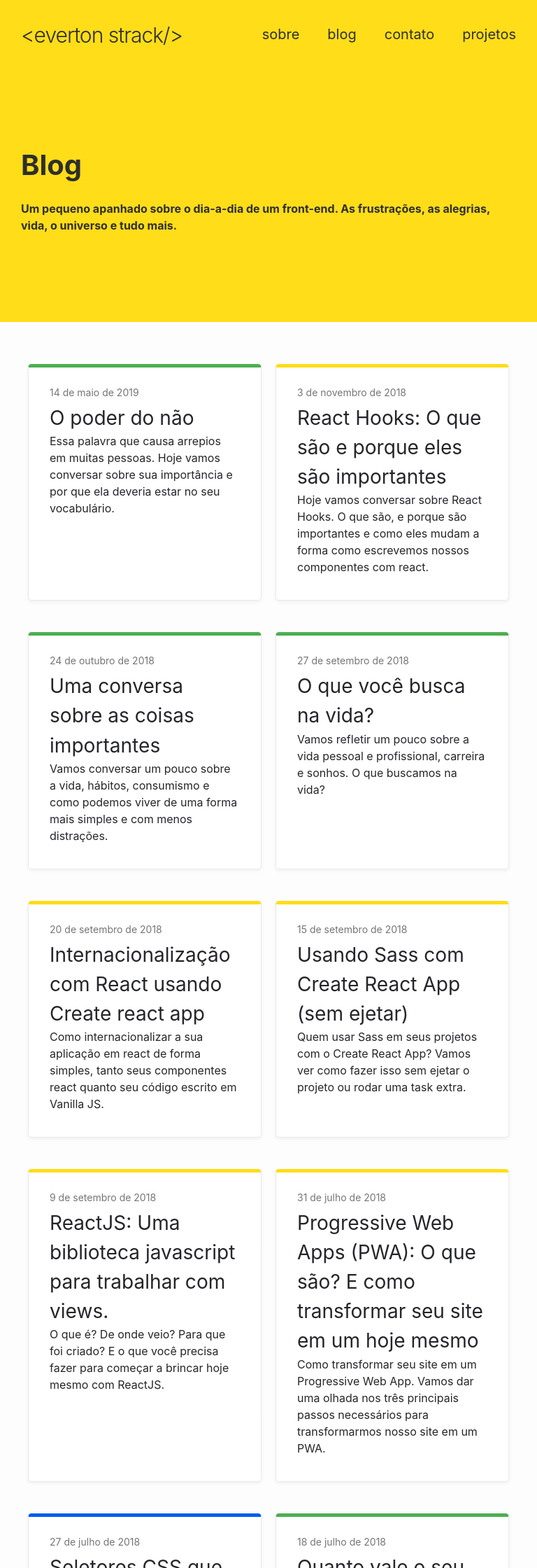
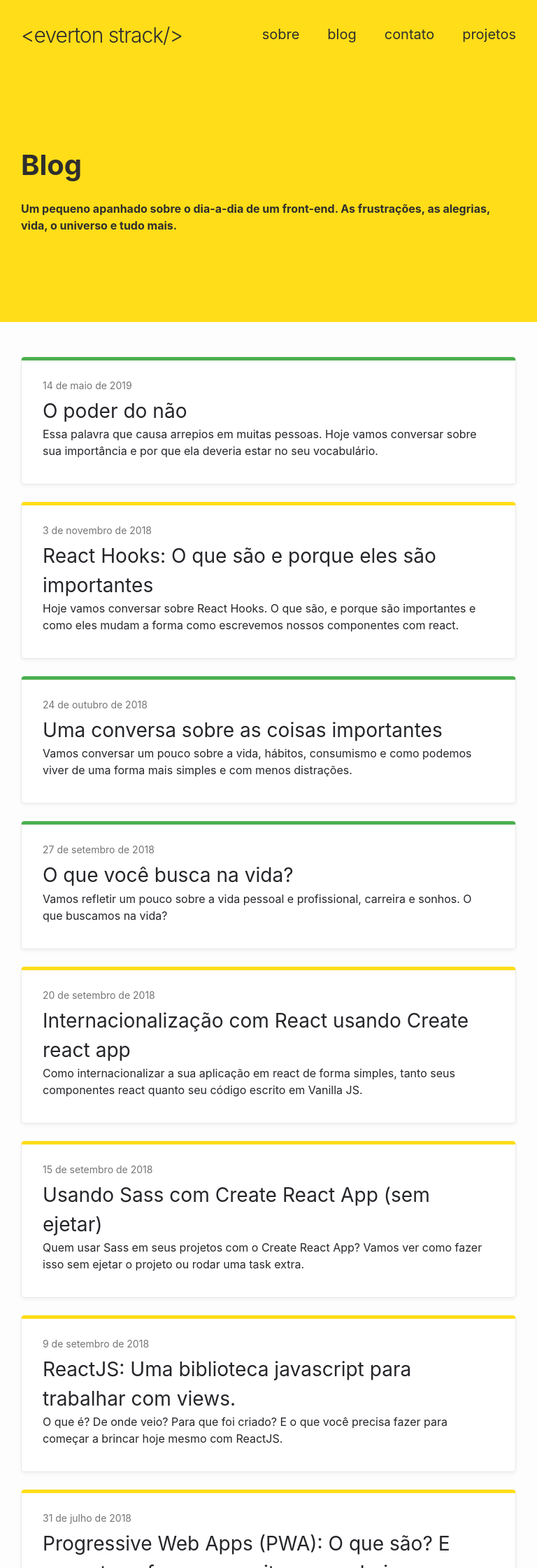
Before and after one commit to evertonstrack/blog.evertonstrack.com.br, a Jekyll site: the page built from blog.md, in a window 768 px wide. Shown: the top 2240 px of the page at 70% size. Built offline with Jekyll 4.4.1, drawn with Linux system fonts in a browser that asks for light colours.

Commit message:
Fix mobile and table list view

```diff
--- a/_includes/styles/blog.css
+++ b/_includes/styles/blog.css
@@ -1 +1 @@
-.blog-page .site-header{background-color:#ffdd18}.blog-page .site-header .site-nav .page-link,.blog-page .site-header .site-title:visited,.blog-page .site-header .site-title{color:#2e2e2e}.section-blog .section-header{background-color:#ffdd18;color:#2e2e2e}.section-blog .post-list{display:-webkit-box;display:-ms-flexbox;display:flex;-ms-flex-wrap:wrap;flex-wrap:wrap;-webkit-box-align:stretch;-ms-flex-align:stretch;align-items:stretch}.section-blog .post-list .post-item{max-width:33.3%;padding:10px;display:-webkit-box;display:-ms-flexbox;display:flex;-webkit-box-flex:1;-ms-flex:1 auto;flex:1 auto}@media screen and (min-width: 641px) and (max-width: 900px){.section-blog .post-list .post-item{max-width:50%}}@media screen and (max-width: 640px){.section-blog .post-list .post-item{max-width:100%;padding:0}}
+.blog-page .site-header{background-color:#ffdd18}.blog-page .site-header .site-nav .page-link,.blog-page .site-header .site-title:visited,.blog-page .site-header .site-title{color:#2e2e2e}.section-blog .section-header{background-color:#ffdd18;color:#2e2e2e}.section-blog .post-list{display:-webkit-box;display:-ms-flexbox;display:flex;-ms-flex-wrap:wrap;flex-wrap:wrap;-webkit-box-align:stretch;-ms-flex-align:stretch;align-items:stretch}.section-blog .post-list .post-item{max-width:33.3%;padding:10px;display:-webkit-box;display:-ms-flexbox;display:flex;-webkit-box-flex:1;-ms-flex:1 auto;flex:1 auto}@media screen and (max-width: 1200px){.section-blog .post-list .post-item{max-width:100%;padding:0}.section-blog .post-list .post-item .post-link{width:100%}}
--- a/assets/styles/scss/pages/blog.scss
+++ b/assets/styles/scss/pages/blog.scss
@@ -36,23 +36,16 @@
 }
 
 /* tablet */
-@media screen and (min-width: 641px) and (max-width: 900px) {
-  .section-blog {
-    .post-list{
-      .post-item {
-        max-width: 50%;
-      }
-    }
-  }
-}
-
-/* mobile */
-@media screen and (max-width: 640px) {
+@media screen and (max-width: 1200px) {
   .section-blog {
     .post-list{
       .post-item {
         max-width: 100%;
         padding: 0;
+
+        .post-link{
+          width: 100%;
+        }
       }
     }
   }
```
